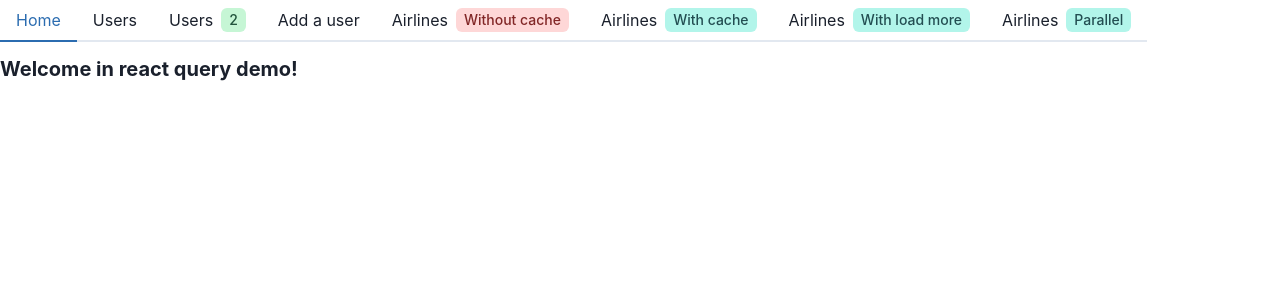
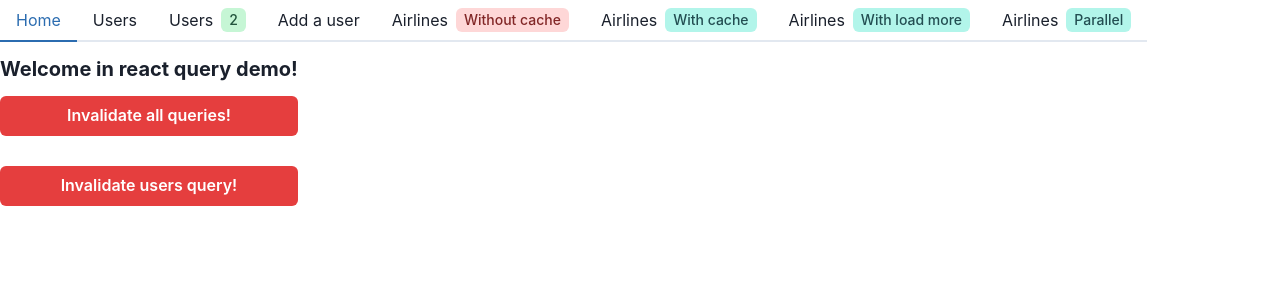
Before and after one commit to kacper-cf/react-query-demo, a React (Create React App) app: page / in a window 1280 px wide. Shown: the top 300 px of the page. Built offline with nearby package versions, Linux system fonts and the light colour scheme.

Commit message:
Add query invalidation

```diff
--- a/src/users/list/list.tsx
+++ b/src/users/list/list.tsx
@@ -1,20 +1,13 @@
-import {
-  Button,
-  CircularProgress,
-  Flex,
-  Table,
-  Tbody,
-  Td,
-  Th,
-  Thead,
-  Tr,
-} from "@chakra-ui/react";
+import { Button, Table, Tbody, Td, Th, Thead, Tr } from "@chakra-ui/react";
 import { FC } from "react";
 import toast from "react-hot-toast";
 import { useMutation, useQuery } from "react-query";
-import { fetchUsers, deleteUser } from "../store";
+import { Loader } from "../../passengers/loader";
+import { deleteUser, fetchUsers } from "../store";
 export const UserList: FC = () => {
-  const { isFetching, data, error, refetch } = useQuery("users", fetchUsers);
+  const { isFetching, data, error, refetch } = useQuery("users", fetchUsers, {
+    staleTime: 60000,
+  });
 
   const removeUserMutation = useMutation(
     "deleteUser",
@@ -28,11 +21,7 @@ export const UserList: FC = () => {
   );
 
   if (isFetching) {
-    return (
-      <Flex justifyContent={"center"} alignItems={"center"}>
-        <CircularProgress isIndeterminate />
-      </Flex>
-    );
+    return <Loader />;
   }
 
   if (error) {
--- a/src/welcome/welcome.tsx
+++ b/src/welcome/welcome.tsx
@@ -1,10 +1,35 @@
-import { Heading } from "@chakra-ui/react";
+import { Box, Button, Heading, SimpleGrid } from "@chakra-ui/react";
 import { FC } from "react";
+import { queryClient } from "../query/queryProvider";
+
+const invalidateQuery = (queryName?: string) => {
+  if (queryName) {
+    return queryClient.invalidateQueries(queryName);
+  }
+
+  queryClient.invalidateQueries();
+};
 
 export const Welcome: FC = () => {
+  const invalidateAllQueries = () => invalidateQuery();
+  const invalidateUsers = () => queryClient.invalidateQueries("users");
+
   return (
-    <div>
+    <Box marginRight={"15"}>
       <Heading size="md">Welcome in react query demo!</Heading>
-    </div>
+      <SimpleGrid>
+        <Button
+          colorScheme={"red"}
+          mt={15}
+          mb={15}
+          onClick={invalidateAllQueries}
+        >
+          Invalidate all queries!
+        </Button>
+        <Button colorScheme={"red"} mt={15} mb={15} onClick={invalidateUsers}>
+          Invalidate users query!
+        </Button>
+      </SimpleGrid>
+    </Box>
   );
 };
```
